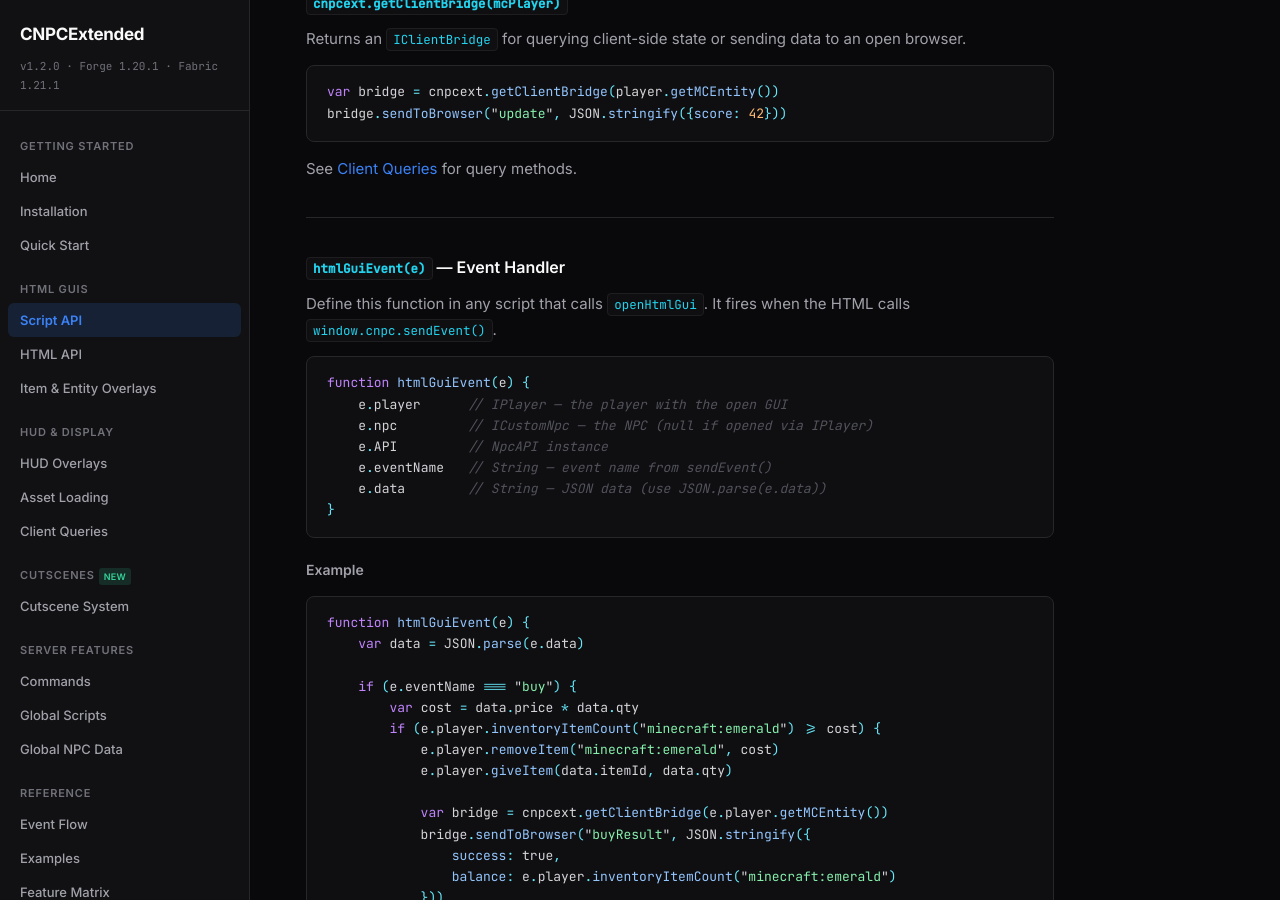
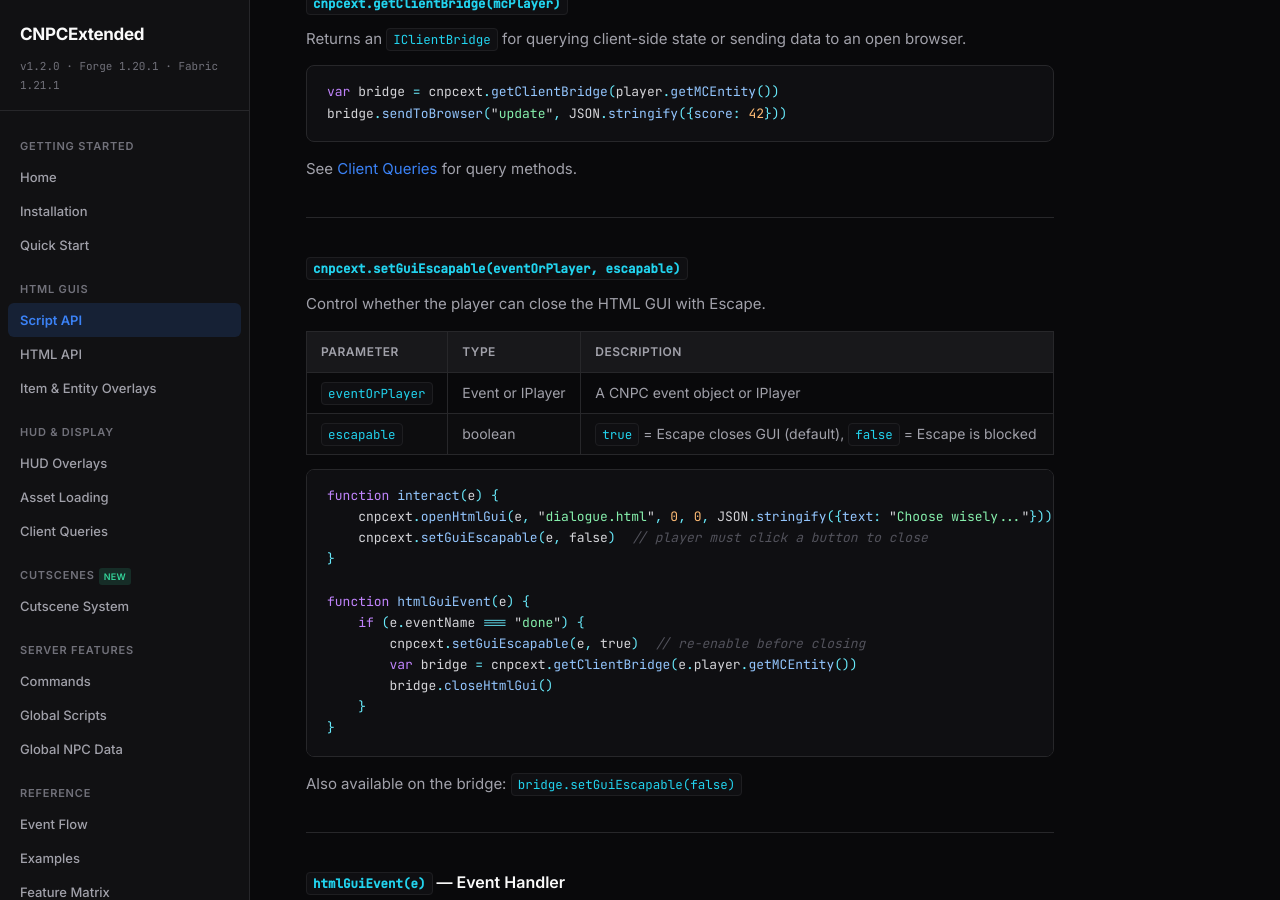
Before and after one commit to AsianDoesCodin/CNPCExtended-Docs, a Jekyll site: the page built from api/script-api.md, in a window 1280 px wide and 900 px high, scrolled down 1314 px. Built offline with Jekyll 4.4.1, drawn with Linux system fonts in a browser that asks for light colours.

Commit message:
Add setGuiEscapable API - block/allow Escape closing HTML GUI

````diff
--- a/api/script-api.md
+++ b/api/script-api.md
@@ -62,6 +62,34 @@ bridge.sendToBrowser("update", JSON.stringify({score: 42}))
 ```
 
 See [Client Queries]({{ '/api/queries' | relative_url }}) for query methods.
+
+---
+
+### `cnpcext.setGuiEscapable(eventOrPlayer, escapable)`
+
+Control whether the player can close the HTML GUI with Escape.
+
+| Parameter | Type | Description |
+|-----------|------|-------------|
+| `eventOrPlayer` | Event or IPlayer | A CNPC event object or IPlayer |
+| `escapable` | boolean | `true` = Escape closes GUI (default), `false` = Escape is blocked |
+
+```javascript
+function interact(e) {
+    cnpcext.openHtmlGui(e, "dialogue.html", 0, 0, JSON.stringify({text: "Choose wisely..."}))
+    cnpcext.setGuiEscapable(e, false)  // player must click a button to close
+}
+
+function htmlGuiEvent(e) {
+    if (e.eventName === "done") {
+        cnpcext.setGuiEscapable(e, true)  // re-enable before closing
+        var bridge = cnpcext.getClientBridge(e.player.getMCEntity())
+        bridge.closeHtmlGui()
+    }
+}
+```
+
+Also available on the bridge: `bridge.setGuiEscapable(false)`
 
 ---
 
````
Also changed, not shown: feature-matrix.md (+2 -0 lines).
